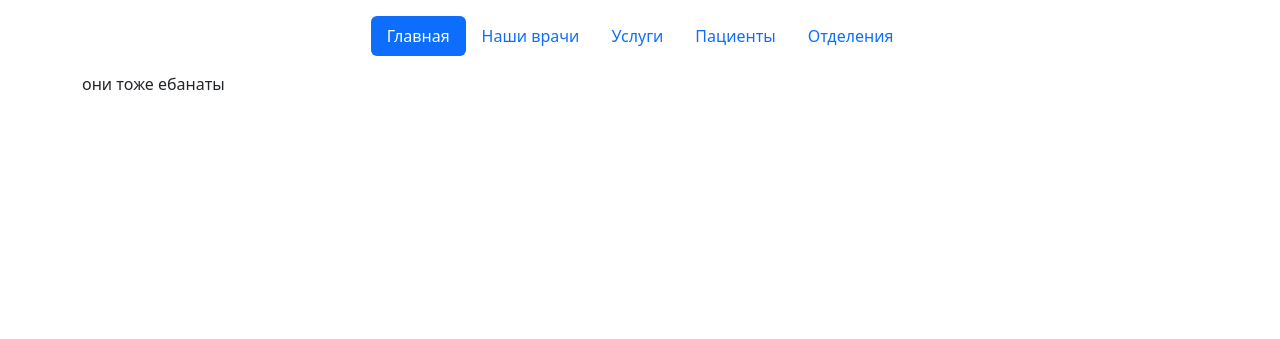
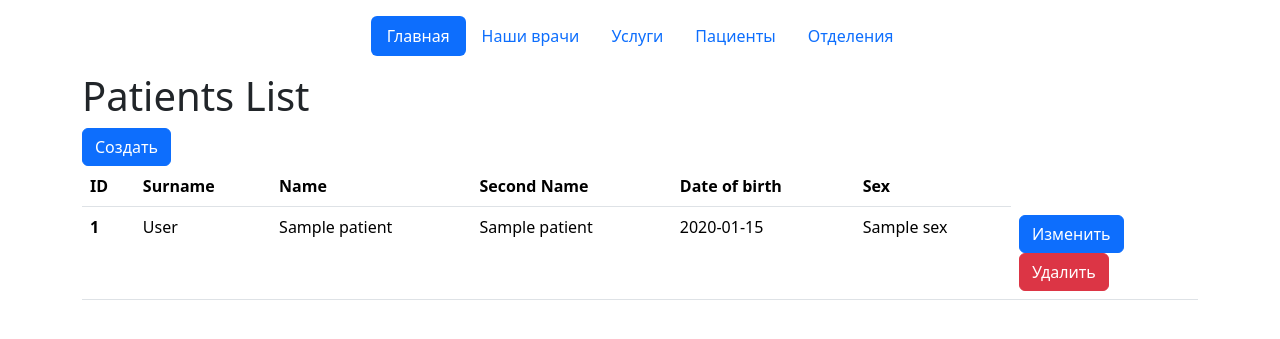
Before and after one commit to pizza4cheeze/clinic_website, a Flask app: page /patients in a window 1280 px wide. Shown: the top 339 px of the page. Run offline with Flask 3, Linux system fonts and the light colour scheme; tables that the repository leaves empty hold one stand-in row (values such as "Sample post").

Commit message:
second att

```diff
--- a/main.py
+++ b/main.py
@@ -1,3 +1,5 @@
+from datetime import date
+
 import sqlalchemy
 from flask import Flask, render_template, redirect, url_for, request
 from flask_sqlalchemy import SQLAlchemy
@@ -34,7 +36,7 @@ class Patient(Base):
     name = Column(String(50), nullable=False)
     secondname = Column(String(50))
     sex_id = Column(Integer, ForeignKey('sex.id'))
-    dateOfBirth = Column(Date, nullable=False)
+    dateofbirth = Column(Date, nullable=False)
     sex = relationship("Sex")
 
 
@@ -69,7 +71,7 @@ class Service(Base):
 class TheActOfRenderingTheService(Base):
     __tablename__ = 'theactofrenderingtheservice'
     id = Column(Integer, primary_key=True)
-    dateAndTimeOfService = Column(TIMESTAMP, nullable=False)
+    dateandtimeofservice = Column(TIMESTAMP, nullable=False)
     price = Column(Integer, nullable=False)
     doctor_id = Column(Integer, ForeignKey('doctors.id'))
     patient_id = Column(Integer, ForeignKey('patient.id'))
@@ -84,83 +86,156 @@ def index():
     return render_template('index.html')
 
 
-@app.route('/doctors/delete/<int:doctor_id>', methods=['POST', 'GET'])
-def delete_doctor(doctor_id):
-    doctor = session.query(Doctors).get(doctor_id)
-
-    if doctor:
-        session.query(TheActOfRenderingTheService).filter_by(doctor_id=doctor_id).delete()
-        session.delete(doctor)
-        session.commit()
-        return redirect(url_for('doctors'))
-    else:
-        return "Врач не найден"
+@app.route('/doctors', methods=['GET'])
+def list_doctors():
+    doctors = session.query(Doctors).all()
+    return render_template('doctors.html', doctors=doctors)
 
 
-@app.route('/doctors/edit/<int:doctor_id>', methods=['GET', 'POST'])
-def edit_doctor(doctor_id):
+@app.route('/doctors/add', methods=['GET', 'POST'])
+def add_doctor():
     if request.method == 'POST':
-
-        # Получение данных из формы
         surname = request.form['surname']
         name = request.form['name']
         secondname = request.form['secondname']
         momentofstartworking = request.form['momentofstartworking']
-        sex = request.form['sex']
-        specialization = request.form['specialization']
-        department = request.form['department']
+        momentofstartworking = date.fromisoformat(momentofstartworking)
+        sex_id = request.form['sex']
+        specialization_id = request.form['specialization']
+        department_id = request.form['department']
 
-        # Создание нового объекта доктора
-        new_doctor = Doctors(
-            id=doctor_id,
-            surname=surname,
-            name=name,
-            secondname=secondname,
-            momentofstartworking=momentofstartworking,
-            sex=sex,
-            specialization=specialization,
-            department=department,
-        )
-
-
-
-        # Добавление доктора в базу данных
+        new_doctor = Doctors(surname=surname, name=name, secondname=secondname,
+                             momentofstartworking=momentofstartworking, sex_id=sex_id,
+                             specialization_id=specialization_id, department_id=department_id)
         session.add(new_doctor)
-
-        return session.query(Doctors).get(new_doctor)
-        #session.commit()
-
-        # Перенаправление на страницу с таблицей всех докторов
-        #return redirect(url_for('doctors'))
+        session.commit()
+        return redirect(url_for('list_doctors'))
     else:
         sexes = session.query(Sex).all()
         specializations = session.query(Specialization).all()
         departments = session.query(Department).all()
-        doctor = session.query(Doctors).get(doctor_id)
-
-        return render_template('edit_doctor.html', doctor=doctor, sexes=sexes, specializations=specializations,
-                               departments=departments)
+        return render_template('add_doctor.html', sexes=sexes, specializations=specializations, departments=departments)
 
 
-@app.route('/doctors')
-def doctors():
-    doctors_table = session.query(Doctors).all()
-    return render_template('doctors.html', doctors=doctors_table)
+@app.route('/doctors/edit/<int:doctor_id>', methods=['GET', 'POST'])
+def edit_doctor_func(doctor_id):
+    doctor = session.query(Doctors).get(doctor_id)
+    if request.method == 'POST':
+        sexes = session.query(Sex).all()
+        specializations = session.query(Specialization).all()
+        departments = session.query(Department).all()
+        return render_template('edit_doctor.html', doctor=doctor, sexes=sexes, specializations=specializations, departments=departments)
+    else:
+        return redirect(url_for('list_doctors'))
 
 
-@app.route('/services')
-def services():
-    return render_template('services.html')
+@app.route('/doctors/edit_result/<int:doctor_id>', methods=['POST'])
+def edit_doctor_res(doctor_id):
+    doctor = session.query(Doctors).get(doctor_id)
+    if request.method == 'POST':
+        doctor.surname = request.form['surname']
+        doctor.name = request.form['name']
+        doctor.secondname = request.form['secondname']
+        doctor.momentofstartworking = request.form['momentofstartworking']
+        doctor.momentofstartworking = date.fromisoformat(doctor.momentofstartworking)
+        doctor.sex_id = request.form['sex']
+        doctor.specialization_id = request.form['specialization']
+        doctor.department_id = request.form['department']
+
+        session.commit()
+        return redirect(url_for('list_doctors'))
+    else:
+        return redirect(url_for('list_doctors'))
 
 
-@app.route('/patients')
-def patients():
-    return render_template('patients.html')
+@app.route('/doctors/delete/<int:doctor_id>', methods=['GET', 'POST'])
+def delete_doctor(doctor_id):
+    related_services = session.query(TheActOfRenderingTheService).filter_by(doctor_id=doctor_id).all()
+
+    for service in related_services:
+        session.delete(service)
+    doctor = session.query(Doctors).get(doctor_id)
+    session.delete(doctor)
+    session.commit()
+    return redirect(url_for('list_doctors'))
 
 
-@app.route('/departments')
-def departments():
-    return render_template('departments.html')
+@app.route('/services', methods=['GET'])
+def list_services():
+    services = session.query(Service).all()
+    return render_template('services.html', services=services)
+
+
+@app.route('/patients', methods=['GET'])
+def list_patients():
+    patients = session.query(Patient).all()
+    return render_template('patients.html', patients=patients)
+
+
+
+@app.route('/patients/add', methods=['GET', 'POST'])
+def add_patient():
+    if request.method == 'POST':
+        surname = request.form['surname']
+        name = request.form['name']
+        secondname = request.form['secondname']
+        dateofbirth = request.form['dateofbirth']
+        dateofbirth = date.fromisoformat(dateofbirth)
+        sex_id = request.form['sex']
+
+        new_patient = Patient(surname=surname, name=name, secondname=secondname,
+                             dateofbirth=dateofbirth, sex_id=sex_id)
+        session.add(new_patient)
+        session.commit()
+        return redirect(url_for('list_patients'))
+    else:
+        sexes = session.query(Sex).all()
+        return render_template('add_patient.html', sexes=sexes)
+
+
+@app.route('/patients/edit/<int:patient_id>', methods=['GET', 'POST'])
+def edit_patient_func(patient_id):
+    patient = session.query(Patient).get(patient_id)
+    if request.method == 'POST':
+        sexes = session.query(Sex).all()
+        return render_template('edit_patient.html', patient=patient, sexes = sexes)
+    else:
+        return redirect(url_for('list_patients'))
+
+
+@app.route('/patients/edit_result/<int:patient_id>', methods=['POST'])
+def edit_patient_res(patient_id):
+    patient = session.query(Patient).get(patient_id)
+    if request.method == 'POST':
+        patient.surname = request.form['surname']
+        patient.name = request.form['name']
+        patient.secondname = request.form['secondname']
+        patient.dateofbirth = request.form['dateofbirth']
+        patient.dateofbirth = date.fromisoformat(patient.dateofbirth)
+        patient.sex_id = request.form['sex']
+
+        session.commit()
+        return redirect(url_for('list_patients'))
+    else:
+        return redirect(url_for('list_patients'))
+
+
+@app.route('/patients/delete/<int:patient_id>', methods=['GET', 'POST'])
+def delete_patient(patient_id):
+    related_services = session.query(TheActOfRenderingTheService).filter_by(patient_id=patient_id).all()
+
+    for service in related_services:
+        session.delete(service)
+    patient = session.query(Patient).get(patient_id)
+    session.delete(patient)
+    session.commit()
+    return redirect(url_for('list_patients'))
+
+
+@app.route('/departments', methods=['GET'])
+def list_departments():
+    departments = session.query(Department).all()
+    return render_template('departments.html', departments=departments)
 
 
 if __name__ == "__main__":
--- a/templates/patients.html
+++ b/templates/patients.html
@@ -4,6 +4,49 @@
 <title>Patients</title>
 {% endblock %}
 
+
 {% block body %}
-<body>они тоже ебанаты</body>
+
+<div>
+    <h1>Patients List</h1>
+    <a href="{{ url_for('add_patient') }}" class="btn btn-primary">Создать</a>
+</div>
+
+<table class="table">
+    <thead>
+    <tr>
+        <th scope="col">ID</th>
+        <th scope="col">Surname</th>
+        <th scope="col">Name</th>
+        <th scope="col">Second Name</th>
+        <th scope="col">Date of birth</th>
+        <th scope="col">Sex</th>
+    </tr>
+    </thead>
+
+    <tbody>
+    {% for patient in patients %}
+    <tr>
+        <th scope="row">{{ patient.id }}</th>
+        <td>{{ patient.surname }}</td>
+        <td>{{ patient.name }}</td>
+        <td>{{ patient.secondname }}</td>
+        <td>{{ patient.dateofbirth }}</td>
+        <td>{{ patient.sex.name if patient.sex else '' }}</td>
+        <td>
+            <form action="{{ url_for('edit_patient_func', patient_id=patient.id) }}" method="post">
+                <input type="hidden" name="_method" value="PUT">
+                <button type="submit" class="btn btn-primary">Изменить</button>
+            </form>
+
+            <form action="{{ url_for('delete_patient', patient_id=patient.id) }}" method="post">
+                <input type="hidden" name="_method" value="DELETE">
+                <button type="submit" class="btn btn-danger">Удалить</button>
+            </form>
+        </td>
+    </tr>
+    {% endfor %}
+    </tbody>
+
+</table>
 {% endblock %}
```
Also changed, not shown: templates/add_doctor.html (added, +46 -0 lines), templates/add_patient.html (added, +32 -0 lines), templates/departments.html (+23 -1 lines), templates/doctors.html (+8 -4 lines), templates/edit_doctor.html (+22 -17 lines), templates/edit_patient.html (added, +33 -0 lines), templates/services.html (+26 -6 lines).
